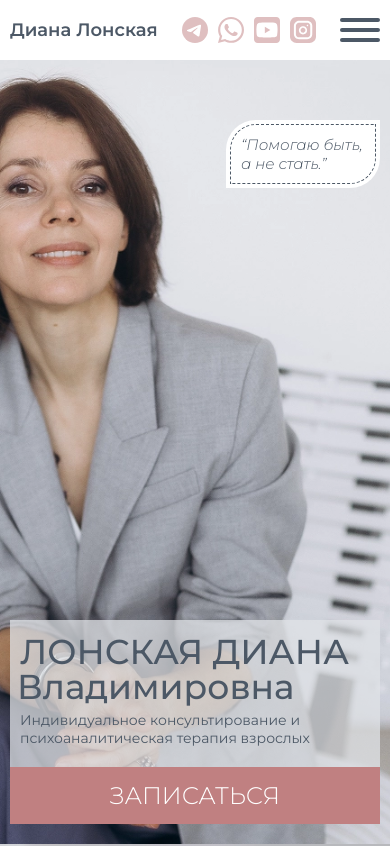
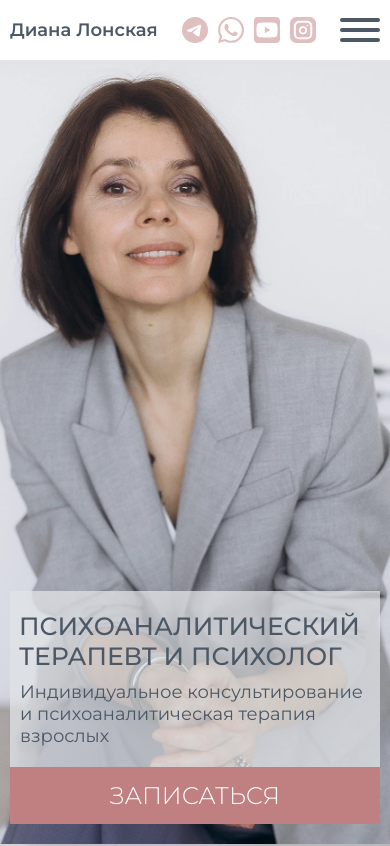
Before and after one commit to maksymbashkatov/psychologist, a Next.js app: page / in a window 390 px wide. Shown: the top 846 px of the page. Built offline with nearby package versions, Linux system fonts and the light colour scheme.

Commit message:
refactor: correct hero block (all ekrans)

```diff
--- a/app/components/hero/hero.module.css
+++ b/app/components/hero/hero.module.css
@@ -23,47 +23,50 @@
 .mainTitle {
   display: grid;
   grid-auto-flow: row;
-  row-gap: 30px;
+  row-gap: 20px;
 
   span {
     display: block;
   }
 }
 
-.mainTitle *:nth-child(1) {
-  font-size: 80px;
+.mainTitle > :nth-child(1) {
+  font-size: 58px;
   font-weight: 500;
   text-transform: uppercase;
-  line-height: .74;
-  margin-left: -1px;
+  line-height: normal;
 }
 
-.mainTitle *:nth-child(2) {
-  justify-self: end;
-  font-size: 80px;
-  font-weight: 500;
-  line-height: .74;
-  margin-right: -2px;
-}
-
-.mainTitle *:nth-child(3) {
-  font-size: 24.5px;
+.mainTitle > :nth-child(2) {
+  font-size: 32px;
   font-weight: 400;
   padding-top: 10px;
 }
 
 .quote {
+  position: relative;
   justify-self: end;
   font-size: 24px;
   font-weight: 300;
   font-style: italic;
-  line-height: .74;
+  line-height: normal;
   width: fit-content;
-  padding: 32px 80px;
-  background: #FFFFFF;
-  outline: 1px dashed #4C5866;
-  outline-offset: -5px;
-  border-radius: 60px 0px;
+  background: rgba(255, 255, 255, .25);
+  padding: 40px 10px;
+  padding-left: 60px;
+}
+
+.quote::before {
+  content: '';
+  position: absolute;
+  background-image: url(/double_quotes.svg);
+  background-repeat: no-repeat;
+  background-position: left 0 bottom 0;
+  width: 50px;
+  height: 50px;
+  top: calc(50% - 25px);
+  left: -10px;
+  opacity: 75%;
 }
 
 @media (min-width: 1025px) and (max-width: 1319px) {
@@ -82,25 +85,25 @@
   }
 
   .mainTitle *:nth-child(1) {
-    font-size: 70px;
+    font-size: 48px;
     margin-left: -1px;
   }
 
   .mainTitle *:nth-child(2) {
-    font-size: 70px;
-    margin-right: -2px;
-  }
-
-  .mainTitle *:nth-child(3) {
-    font-size: 20px;
-    padding-top: 10px;
+    font-size: 28px;
   }
 
   .quote {
     font-size: 19px;
-    padding: 28px 70px;
-    outline-offset: -5px;
-    border-radius: 60px 0px;
+    padding: 30px 10px;
+    padding-left: 50px;
+  }
+
+  .quote::before {
+    width: 40px;
+    height: 40px;
+    top: calc(50% - 20px);
+    left: -10px;
   }
 }
 
@@ -108,7 +111,7 @@
   .hero {
     height: calc(100vh - 100px);
     background-size: auto calc(100vh - 100px);
-    background-position: right -60px bottom 0;
+    background-position: center bottom 0;
   }
 
   .heroContent {
@@ -122,36 +125,28 @@
   }
 
   .mainTitle {
+    align-self: end;
     row-gap: 20px;
     background: rgba(225, 227, 231, .75);
     padding: 20px;
   }
 
   .mainTitle *:nth-child(1) {
-    font-size: 70px;
-    margin-left: 0;
+    font-size: 40px;
+    margin-left: -1px;
   }
 
   .mainTitle *:nth-child(2) {
-    justify-self: start;
-    font-size: 70px;
-    margin-right: 0;
-    margin-left: -7px;
-  }
-
-  .mainTitle *:nth-child(3) {
     font-size: 20px;
-    font-weight: 400;
-    padding-top: 10px;
+    padding-top: 0;
   }
 
   .quote {
-    grid-row: 1 / 2;
-    align-self: center;
-    padding: 20px 50px;
-    width: 300px;
-    line-height: normal;
-    margin-top: -200px;
+    display: none;
+  }
+
+  .quote::before {
+    display: none;
   }
 }
 
@@ -160,7 +155,7 @@
     height: calc(100svh - 60px);
     background-image: url(/mainPhotoPhone.webp);
     background-size: auto calc(100svh - 60px);
-    background-position: right -20px bottom 0;
+    background-position: center bottom 0;
   }
 
   .heroContent {
@@ -173,60 +168,29 @@
   }
 
   .mainTitle *:nth-child(1) {
-    font-size: 36.5px;
+    font-size: 26px;
     margin-left: -0.5;
   }
 
   .mainTitle *:nth-child(2) {
-    font-size: 36.5px;
-    margin-left: -3px;
-  }
-
-  .mainTitle *:nth-child(3) {
-    font-size: 14px;
+    font-size: 18px;
     font-weight: 400;
     padding-top: 0;
-  }
-
-  .quote {
-    align-self: start;
-    font-size: 16px;
-    padding: 15px;
-    width: 160px;
-    margin-top: 60px;
-    border-radius: 30px 0px;
   }
 }
 
 @media (max-width: 393px) {
-  .hero {
-    background-position: right -30px bottom 0;
-  }
-
   .mainTitle *:nth-child(1) {
-    font-size: 34.5px;
-  }
-
-  .mainTitle *:nth-child(2) {
-    font-size: 34.5px;
-  }
-
-  .quote {
-    font-size: 15px;
-    width: 154px;
+    font-size: 25px;
   }
 }
 
 @media (max-width: 375px) {
-  .hero {
-    background-position: right -50px bottom 0;
-  }
-
   .mainTitle *:nth-child(1) {
-    font-size: 33px;
+    font-size: 24px;
   }
 
   .mainTitle *:nth-child(2) {
-    font-size: 33px;
+    font-size: 16px;
   }
 }
--- a/app/components/hero/hero.tsx
+++ b/app/components/hero/hero.tsx
@@ -9,11 +9,10 @@ export default function Hero(
   return <div className={`${styles.heroContainer} container`}>
       <div className={styles.heroContent}>
         <h1 className={styles.mainTitle}>
-          <span>Лонская Диана</span>
-          <span>Владимировна</span>
+          <span>Психоаналитический терапевт и психолог</span>
           <span>Индивидуальное консультирование и психоаналитическая терапия взрослых</span>
         </h1>
-        <p className={styles.quote}>“Помогаю быть, а не стать.”</p>
+        <p className={styles.quote}>Помогаю исследовать внутренние тупики, разбираться с чувствами, осознавать конфликты, искать смыслы и осуществлять выбор.</p>
         <OpenModal
           openModal={openModal}
           name='Записаться'
--- a/app/components/modal.module.css
+++ b/app/components/modal.module.css
@@ -136,7 +136,7 @@
   padding: 40px 60px;
 }
 
-@media (max-width: 1319px) {
+@media (max-width: 1366px) {
   .form {
     row-gap: 20px;
     top: -20px;
```
Also changed, not shown: public/double_quotes.svg (added).
